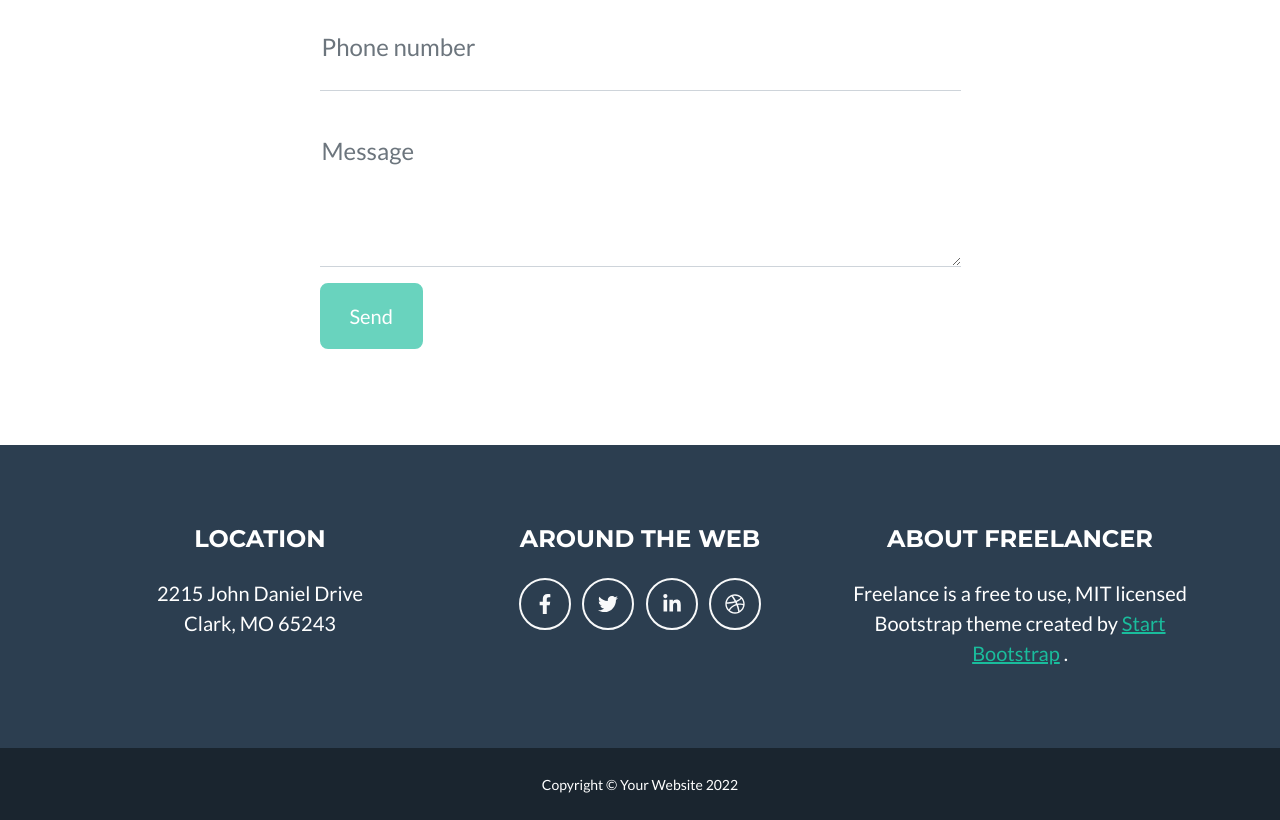
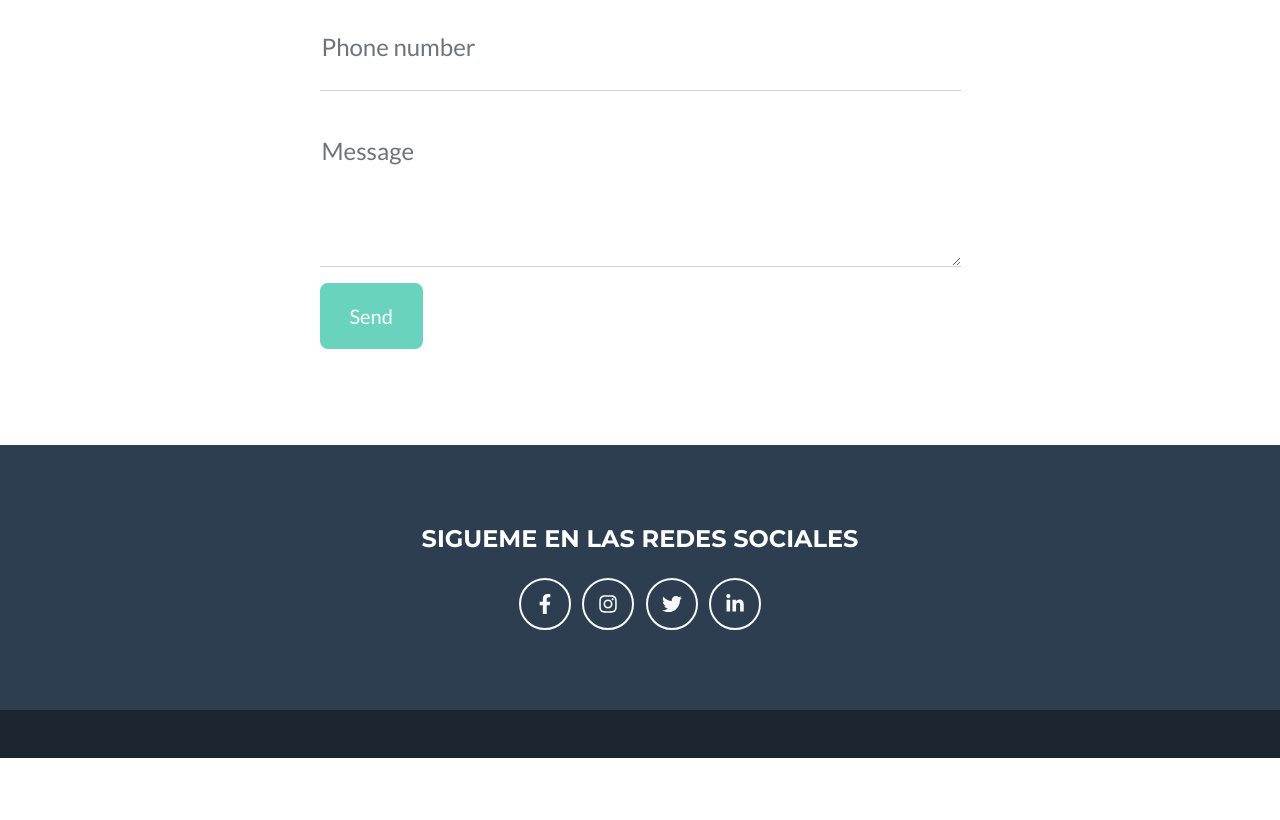
Before and after one commit to elyoungmn/elyoungmn.github.io, a plain HTML site: page index.html in a window 1280 px wide. Shown: the part 2345-3165 px from the top of the page. After the commit the page ends 3103 px from the top, so only its background shows below. Drawn offline with nearby package versions, Linux system fonts and the light colour scheme.

Commit message:
Add files via upload

```diff
--- a/index.html
+++ b/index.html
@@ -117,7 +117,7 @@
         <section class="page-section" id="contact">
             <div class="container">
                 <!-- Contact Section Heading-->
-                <h2 class="page-section-heading text-center text-uppercase text-secondary mb-0">Contact Me</h2>
+                <h2 class="page-section-heading text-center text-uppercase text-secondary mb-0">Contacto</h2>
                 <!-- Icon Divider-->
                 <div class="divider-custom">
                     <div class="divider-custom-line"></div>
@@ -189,37 +189,24 @@
             <div class="container">
                 <div class="row">
                     <!-- Footer Location-->
-                    <div class="col-lg-4 mb-5 mb-lg-0">
-                        <h4 class="text-uppercase mb-4">Location</h4>
-                        <p class="lead mb-0">
-                            2215 John Daniel Drive
-                            <br />
-                            Clark, MO 65243
-                        </p>
-                    </div>
+
                     <!-- Footer Social Icons-->
-                    <div class="col-lg-4 mb-5 mb-lg-0">
-                        <h4 class="text-uppercase mb-4">Around the Web</h4>
-                        <a class="btn btn-outline-light btn-social mx-1" href="#!"><i class="fab fa-fw fa-facebook-f"></i></a>
-                        <a class="btn btn-outline-light btn-social mx-1" href="#!"><i class="fab fa-fw fa-twitter"></i></a>
+                    <div class=" mb-5 mb-lg-0">
+                        <h4 class="text-uppercase mb-4">Sigueme en las redes sociales</h4>
+                        <a class="btn btn-outline-light btn-social mx-1" href="https://www.facebook.com/moisesgomezreyna1/"><i class="fab fa-fw fa-facebook-f"></i></a>
+                        <a class="btn btn-outline-light btn-social mx-1" href="https://www.instagram.com/moisesgomezreyna/"><i class="fab fa-fw fa-instagram"></i></a>
+                            <a class="btn btn-outline-light btn-social mx-1" href="https://twitter.com/gomezreyna"><i class="fab fa-fw fa-twitter"></i></a>
                         <a class="btn btn-outline-light btn-social mx-1" href="#!"><i class="fab fa-fw fa-linkedin-in"></i></a>
-                        <a class="btn btn-outline-light btn-social mx-1" href="#!"><i class="fab fa-fw fa-dribbble"></i></a>
+
                     </div>
                     <!-- Footer About Text-->
-                    <div class="col-lg-4">
-                        <h4 class="text-uppercase mb-4">About Freelancer</h4>
-                        <p class="lead mb-0">
-                            Freelance is a free to use, MIT licensed Bootstrap theme created by
-                            <a href="http://startbootstrap.com">Start Bootstrap</a>
-                            .
-                        </p>
-                    </div>
+
                 </div>
             </div>
         </footer>
         <!-- Copyright Section-->
         <div class="copyright py-4 text-center text-white">
-            <div class="container"><small>Copyright &copy; Your Website 2022</small></div>
+            <div class="container"><small></small></div>
         </div>
         <!-- Portfolio Modals-->
         <!-- Portfolio Modal 1-->
```
